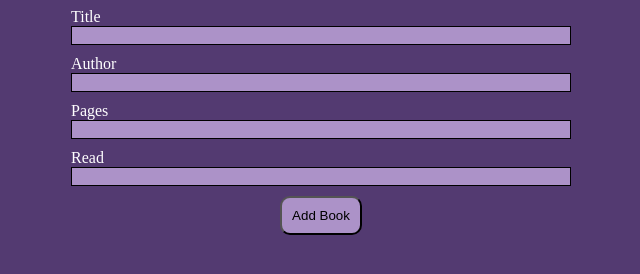
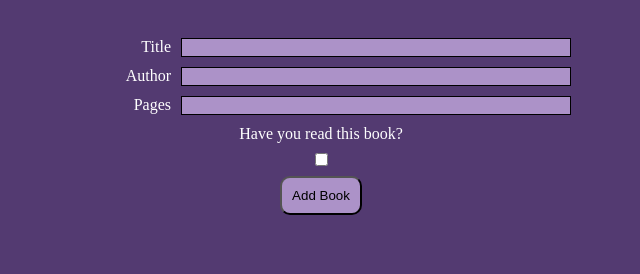
Before and after one commit to kyledinardi/odin-library, a plain HTML site: page index.html in a window 1280 px wide. Shown: the whole page, without its empty margins (319-959 px from the left). Drawn offline with Linux system fonts and the light colour scheme.

Commit message:
Create function to add books to library

```diff
--- a/index.html
+++ b/index.html
@@ -14,10 +14,16 @@
     <label for="author">Author</label>
     <input type="text" name="author" id="author" required>
     <label for="pages">Pages</label>
-    <input type="text" name="pages" id="pages" required>
-    <label for="read">Read</label>
-    <input type="text" name="read" id="read" required>
-    <button type="button" class="add-book">Add Book</button>
+    <input
+      type="tel"
+      name="pages"
+      id="pages"
+      required
+      pattern="\d+"
+      title="Must be a number">
+    <label for="read">Have you read this book?</label>
+    <input type="checkbox" name="read" id="read">
+    <button type="submit" class="add-book">Add Book</button>
   </form>
 </body>
 </html>
--- a/library.js
+++ b/library.js
@@ -1,10 +1,10 @@
 const myLibrary = [];
-const titleInput = document.querySelector('#title');
-const authorInput = document.querySelector('#author');
-const pagesInput = document.querySelector('#pages');
-const readInput = document.querySelector('#read');
-const btn = document.querySelector('.add-book');
-btn.addEventListener('click', addBookToLibrary);
+const input = document.querySelectorAll('input');
+const form = document.querySelector('form');
+form.addEventListener('submit', (e) => {
+  e.preventDefault();
+  addBookToLibrary();
+});
 
 function Book(title, author, pages, read) {
   this.title = title;
@@ -14,5 +14,9 @@ function Book(title, author, pages, read) {
 }
 
 function addBookToLibrary() {
-
+  let title = input[0].value;
+  let author = input[1].value;
+  let pages = input[2].value;
+  let read = input[3].checked;
+  myLibrary.push(new Book(title, author, pages, read))
 }
--- a/style.css
+++ b/style.css
@@ -7,12 +7,31 @@ form {
   display: grid;
   width: 500px;
   margin: auto;
+  grid-template-columns: 100px 1fr;
+  gap: 10px;
+  padding: 30px;
+}
+
+label {
+  justify-self: end;
+  text-align: center;
 }
 
 input {
   margin-bottom: 10px;
   background-color: #AC92C8;
   border: 1px solid black;
+  margin: 0;
+}
+
+label[for=read] {
+  grid-column: 1 / 3;
+  justify-self: center;
+}
+
+input[type=checkbox] {
+  grid-column: 1 / 3;
+  justify-self: center;
 }
 
 .add-book {
@@ -20,4 +39,5 @@ input {
   justify-self: center;
   padding: 10px;
   border-radius: 10px;
+  grid-column: 1 / 3;
 }
```
